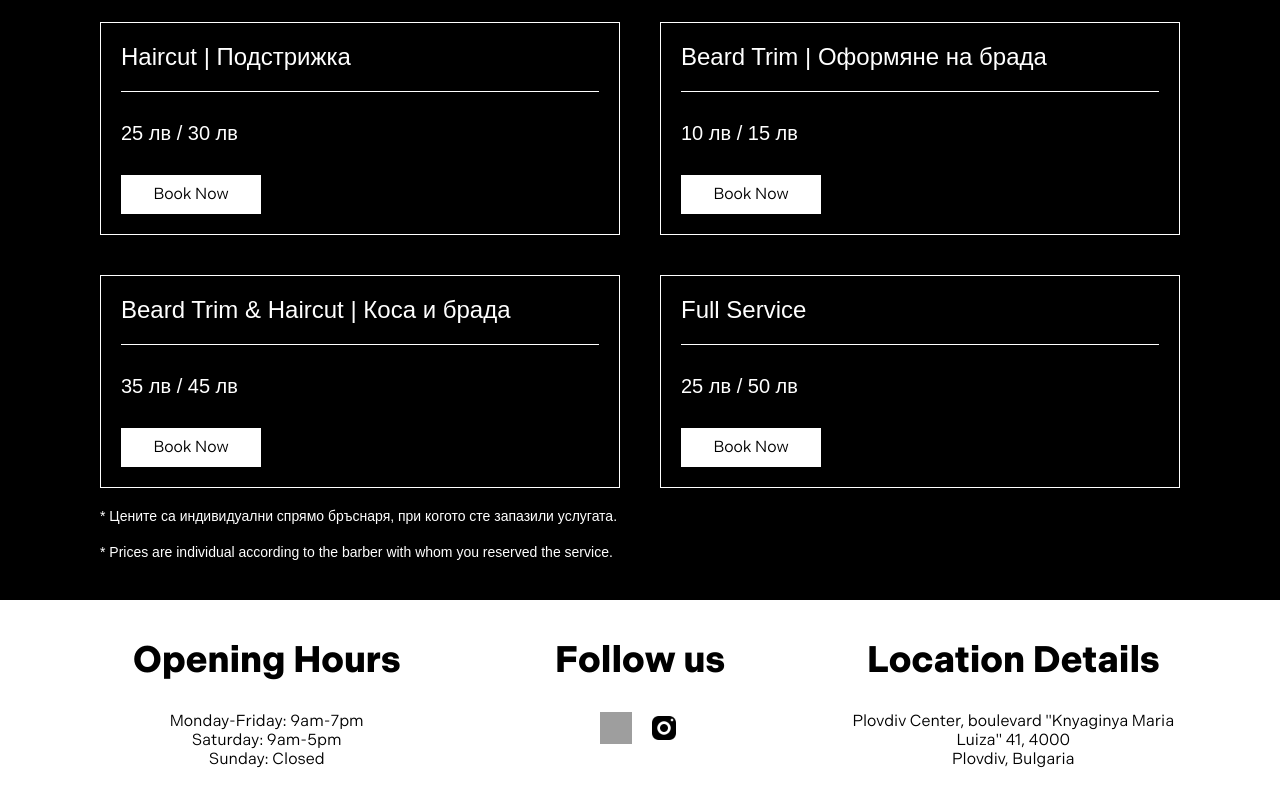
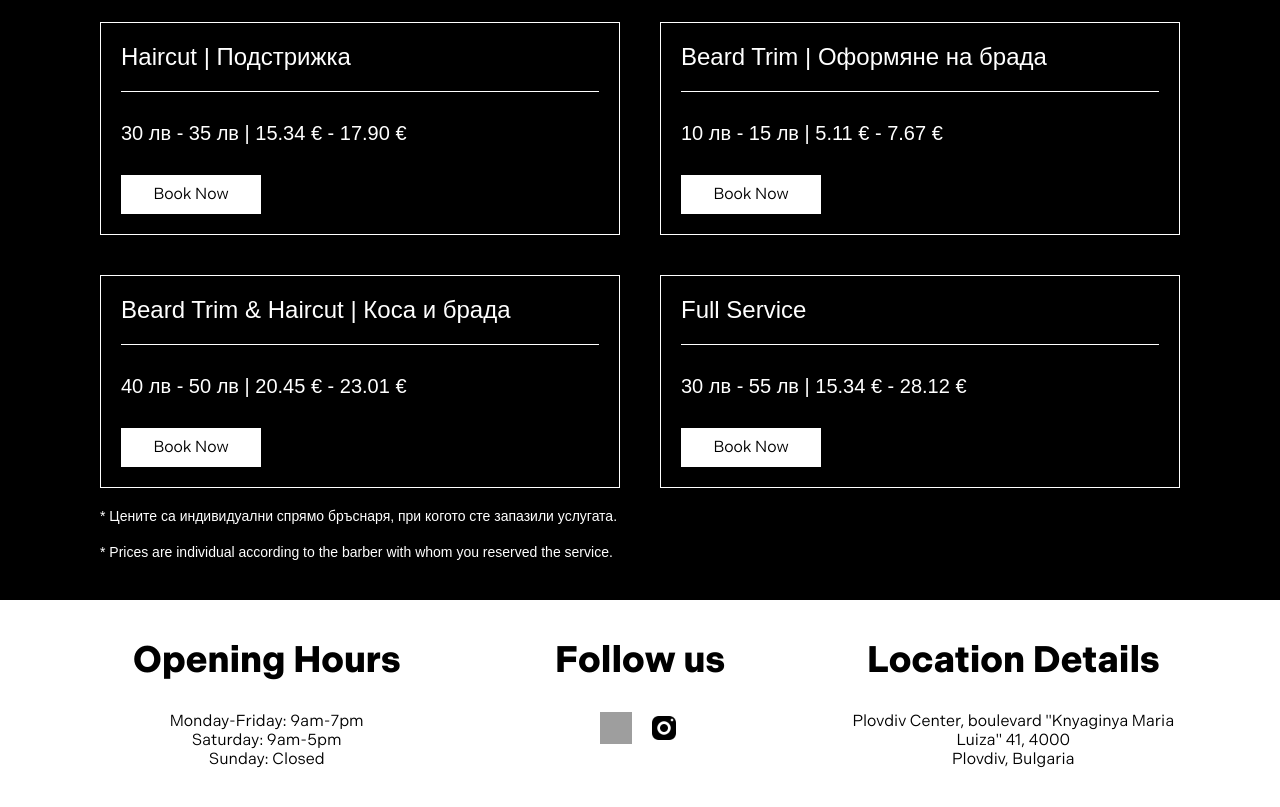
Before and after one commit to BoychoDzhorgov/CleanCuts, a React (Create React App) app: page / in a window 1280 px wide. Shown: the part 1440-2247 px from the top of the page. Built offline with nearby package versions, Linux system fonts and the light colour scheme; grey boxes are pictures that could not be loaded.

Commit message:
added euro prices

```diff
--- a/src/components/services-section/services-section.jsx
+++ b/src/components/services-section/services-section.jsx
@@ -6,19 +6,19 @@ export default function ServicesSection() {
     const cards = [
         {
             title: "Haircut | Подстрижка",
-            price: "25 лв / 30 лв",
+            price: "30 лв - 35 лв | 15.34 € - 17.90 €",
         },
         {
             title: "Beard Trim | Оформяне на брада",
-            price: "10 лв / 15 лв",
+            price: "10 лв - 15 лв | 5.11 € - 7.67 €",
         },
         {
             title: "Beard Trim & Haircut | Коса и брада",
-            price: "35 лв / 45 лв",
+            price: "40 лв - 50 лв | 20.45 € - 23.01 €",
         },
         {
             title: "Full Service",
-            price: "25 лв / 50 лв",
+            price: "30 лв - 55 лв | 15.34 € - 28.12 €",
         },
     ]
 
```
